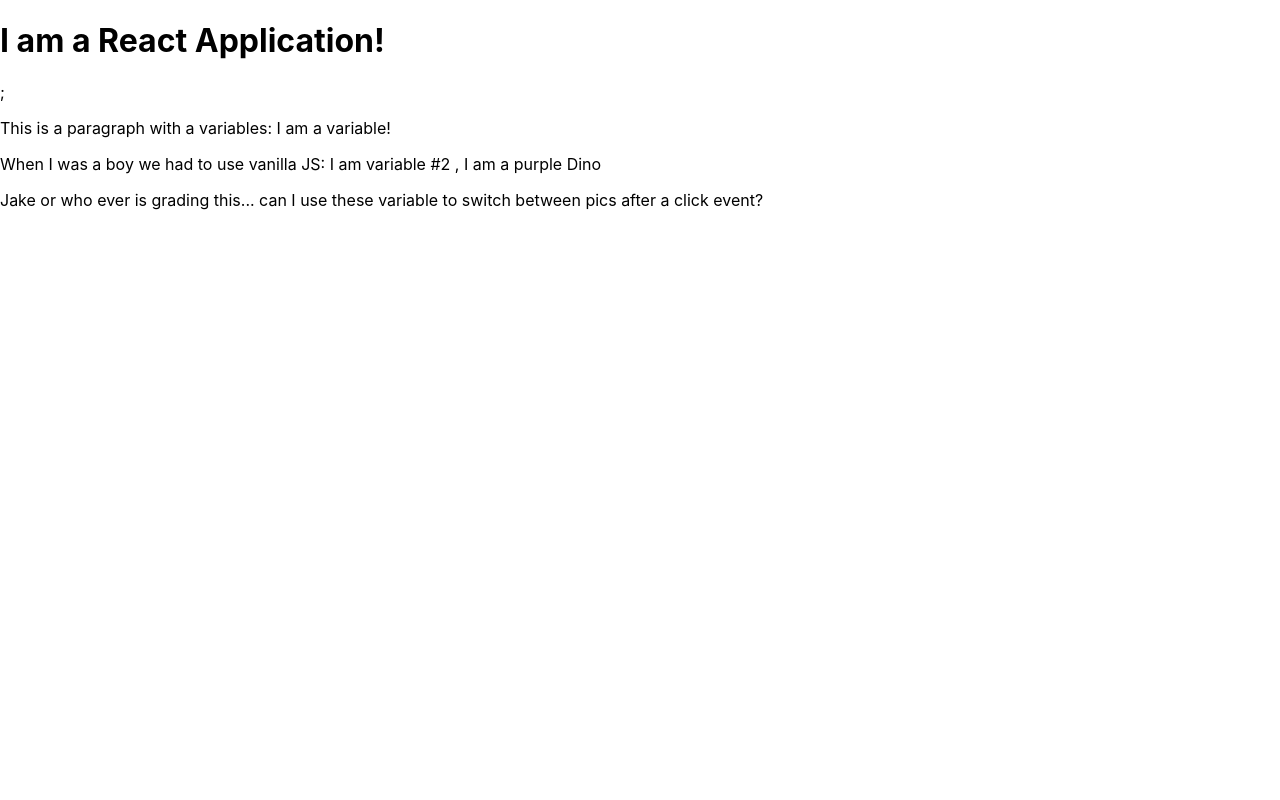
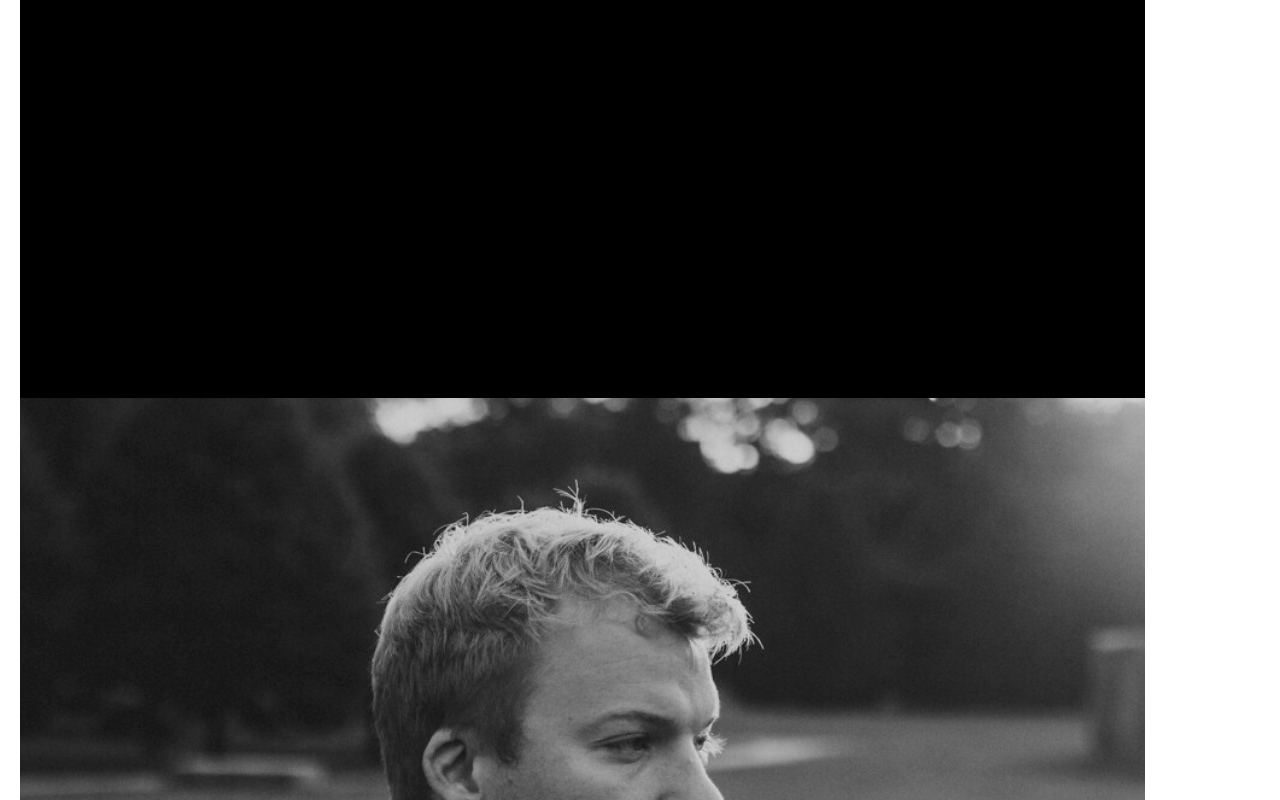
Before and after one commit to tristyntech/ux-q4-react-todo-app-JonathanPynes, a React (Create React App) app: page / in a window 1280 px wide. Shown: the top 800 px of the page. Built offline with nearby package versions, Linux system fonts and the light colour scheme.

Commit message:
hmmm I don't know how I feel about it yet

```diff
--- a/src/App.js
+++ b/src/App.js
@@ -1,5 +1,7 @@
 import React from "react";
 import "./App.css";
+import hamburger from "./images/Hamburger Menu.svg";
+import profile from "./images/Profile b&w.jpg";
 
 function App() {
   let myVariable = "I am a variable!";
@@ -8,14 +10,32 @@ function App() {
   let imgMaybe =
     "Jake or who ever is grading this... can I use these variable to switch between pics after a click event?";
   return (
-    <div>
-      <h1>I am a React Application!</h1>;
-      <p>This is a paragraph with a variables: {myVariable}</p>
-      <p>
-        When I was a boy we had to use vanilla JS: {myOtherVariable} ,{" "}
-        {purpleDino}
-      </p>
-      <p>{imgMaybe}</p>
+    <div className="App">
+      <header className="App-header">
+        <img src={hamburger} className="Hamburger-menu" alt="" />
+        <img src={profile} className="Profile-img" alt="" />
+        <h1 className="Profile-name">Jonathan Pynes</h1>
+        <div className="Todo">
+          <h1 className="Todo-header">Todo</h1>
+          <div className="Todo-ul-li-container">
+            <ul className="Todo-ul">
+              <li className="Todo-ul-li">Take out the trash</li>
+              <li className="Todo-ul-li">Expose the evidence</li>
+              <li className="Todo-ul-li">Practice Yoga</li>
+            </ul>
+          </div>
+        </div>
+        <div className="Done">
+          <h1 className="Done-header">Done</h1>
+          <div className="Done-ul-li-container">
+            <ul className="Done-ul">
+              <li className="Done-ul-li">Turn off the stove</li>
+              <li className="Done-ul-li">Meditation</li>
+              <li className="Done-ul-li">RockStar banner</li>
+            </ul>
+          </div>
+        </div>
+      </header>
     </div>
   );
 }
```
Also changed, not shown: src/images/Hamburger Menu.svg (added), src/images/Profile b&w.jpg (added).
